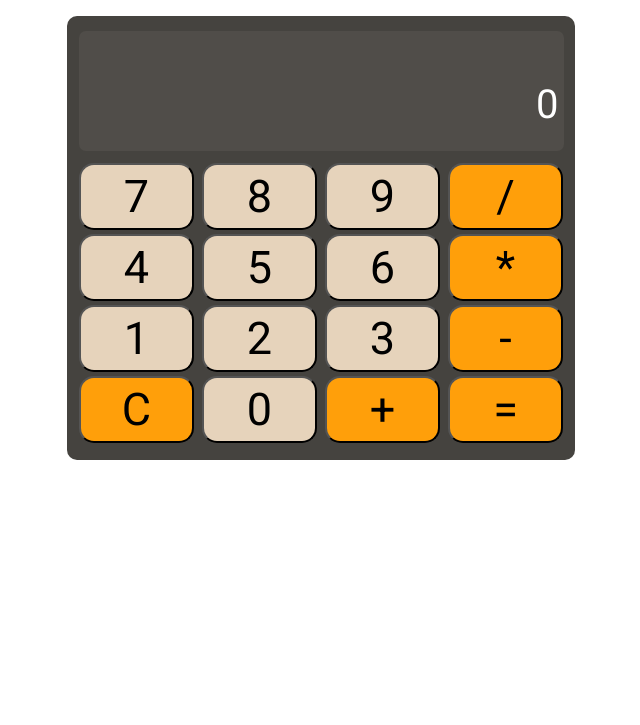
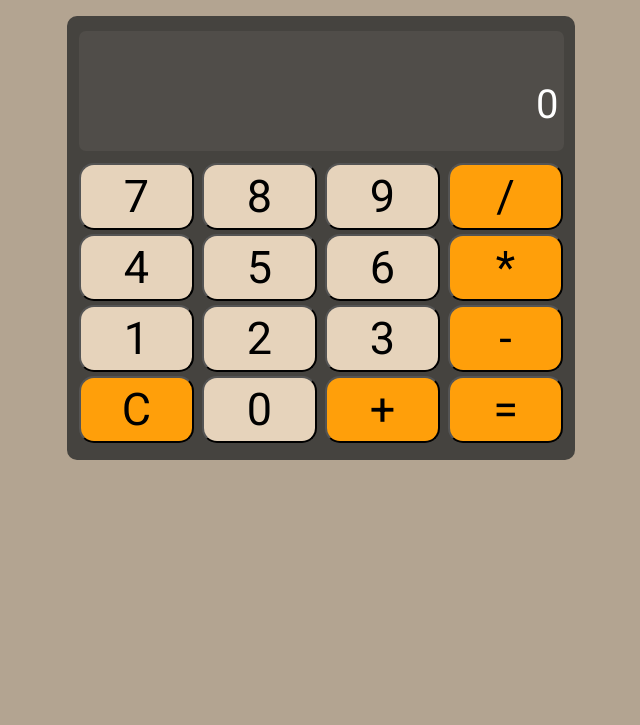
Before and after one commit to scuddi/odin-calculator, a plain HTML site: page index.html in a window 1280 px wide. Shown: the part 75-800 px from the top of the page, without its empty margins (319-959 px from the left). Drawn offline with Linux system fonts and the light colour scheme.

Commit message:
Change background color of whole body

```diff
--- a/style.css
+++ b/style.css
@@ -5,6 +5,7 @@
 }
 body {
     font-family: Roboto sans-serif;
+    background-color: rgb(179, 164, 145);
 }
 
 h1 {
```
